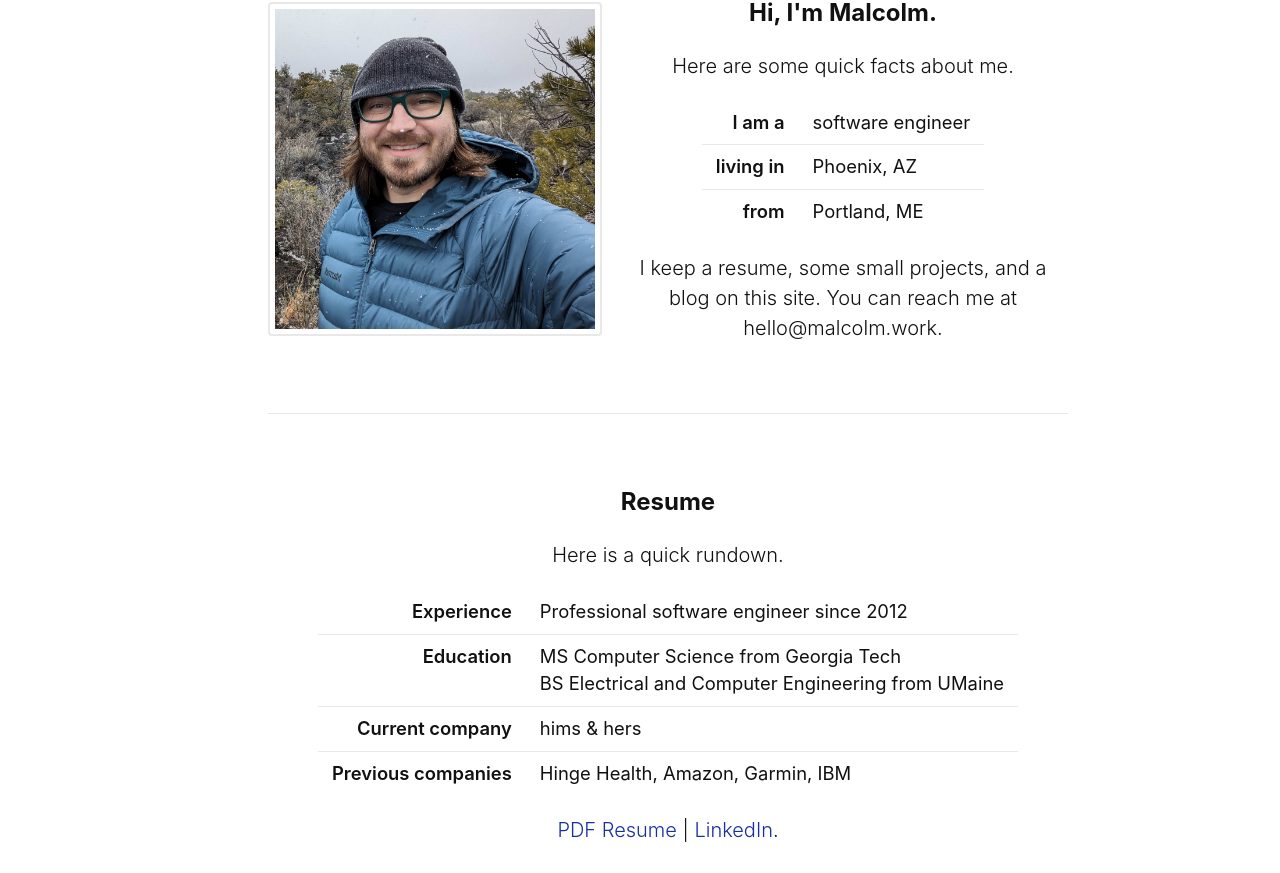
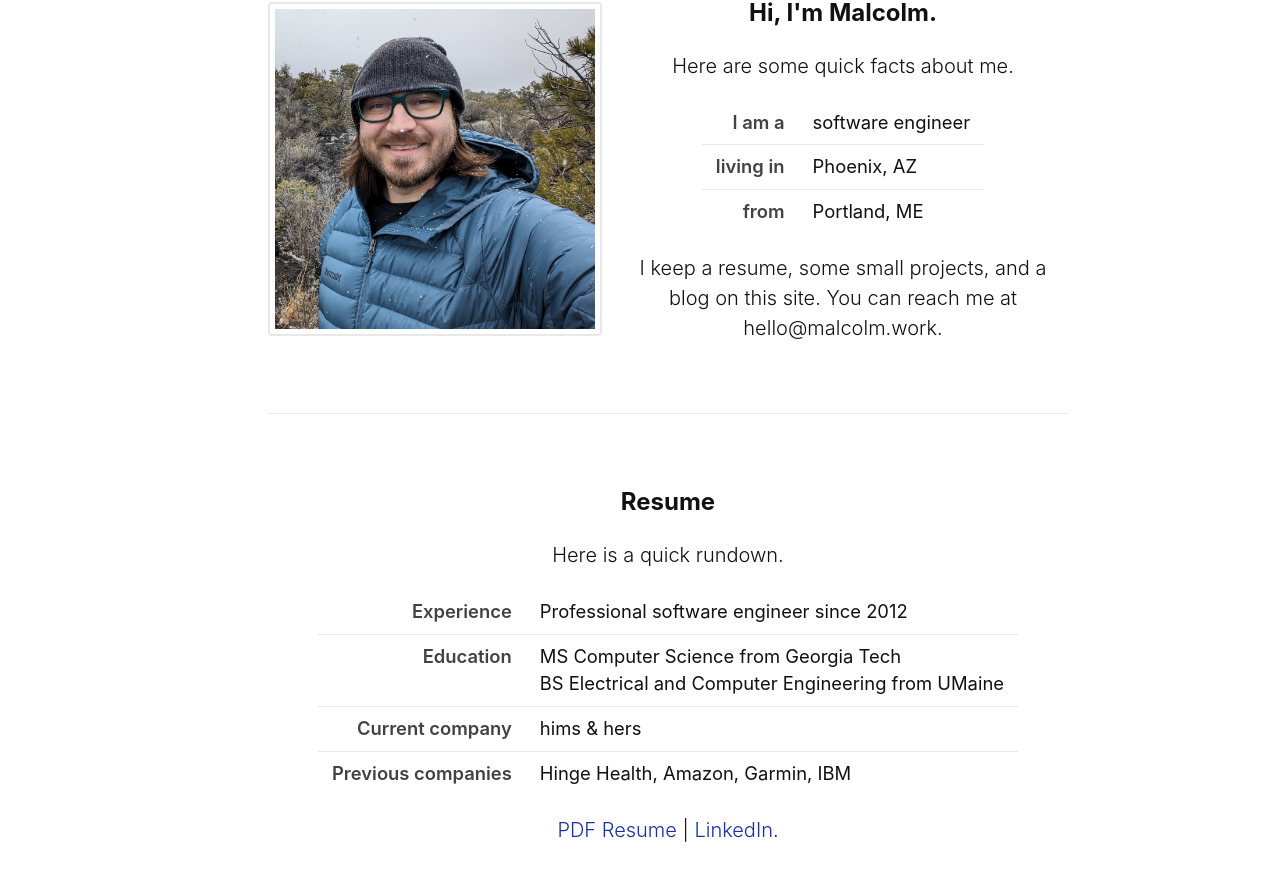
Before and after one commit to mmacomber0/mmacomber0.github.io, a Jekyll site: the page built from pages/index.html, in a window 1280 px wide. Shown: the part 131-1004 px from the top of the page. Built offline with Jekyll 4.4.1, drawn with Linux system fonts in a browser that asks for light colours.

Commit message:
Fix table header contrast in dark mode

```diff
--- a/_sass/main-theme/_dark-mode.scss
+++ b/_sass/main-theme/_dark-mode.scss
@@ -56,6 +56,14 @@
     border-color: #2e2e34;
   }
 
+  .info-table th {
+    color: #a5a5af;
+  }
+
+  .info-table td {
+    color: #e4e4e7;
+  }
+
   #profile-pic {
     border-color: #383842;
   }
--- a/_sass/main-theme/_layout.scss
+++ b/_sass/main-theme/_layout.scss
@@ -156,7 +156,7 @@
     font-weight: 600;
     white-space: nowrap;
     text-align: right;
-    color: $text-color;
+    color: $grey-color-dark;
   }
 
   td {
```
